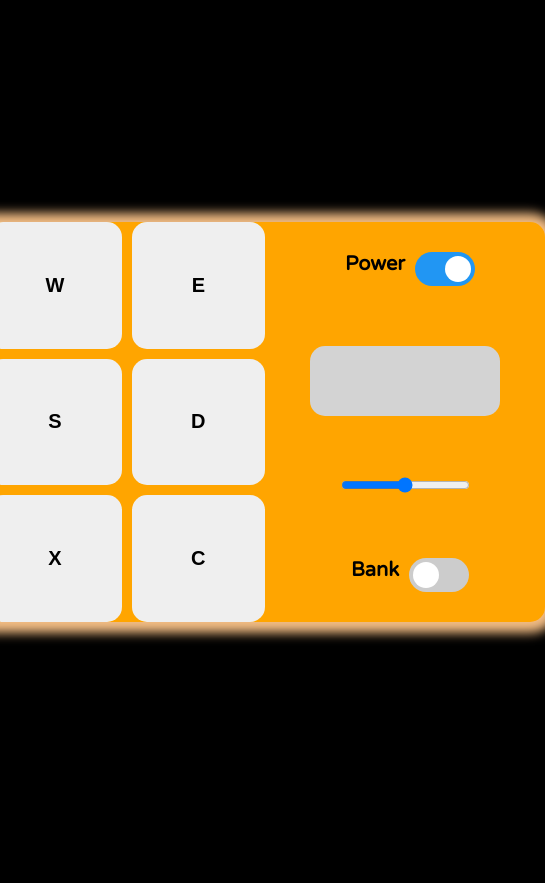
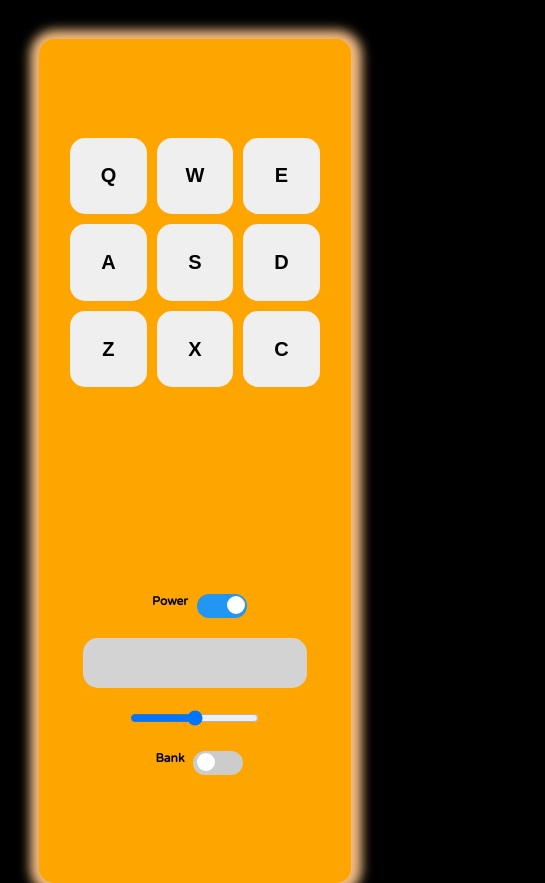
Before and after one commit to AnisLcool/Beat-Machine, a React (Create React App) app: page / in a window 390 px wide. Shown: the whole page, 545 px wide, since content can reach past the window. Before the commit the page ends 844 px from the top, so only its background shows below. Built offline with nearby package versions, Linux system fonts and the light colour scheme.

Commit message:
added media query

```diff
--- a/src/components/Buttons/Buttons.css
+++ b/src/components/Buttons/Buttons.css
@@ -7,3 +7,12 @@
     grid-template-rows: 1fr 1fr 1fr;
     gap: 10px;
 }
+
+@media(max-width: 700px){
+    .Buttons-container{
+        width: 80%;
+        height: 250px;
+        font-size: 18px;
+        /* border: 1px solid green; */
+    }
+}
--- a/src/components/Settings/Settings.css
+++ b/src/components/Settings/Settings.css
@@ -93,3 +93,50 @@
   .slider.round:before {
     border-radius: 50%;
   }
+
+  @media(max-width: 700px){
+    .Settings{
+      width: 90%;
+      display: flex;
+      flex-direction: column;
+      align-items: center;
+      justify-content: space-around;
+      /* border: 1px solid red; */
+      min-height: 200px;
+  }
+
+  .Power > span, .Bank > span{
+    font-size: 12px;
+    font-weight: 700;
+    display: inline-block;
+    margin:0 9px;
+    /* border: 2px solid black; */
+}
+
+.Sound-desc{
+  width:80%;
+  height:50px;
+  border-radius: 15px;
+  background-color: lightgray;
+  display: flex;
+  justify-content: center;
+  align-items: center;
+}
+
+.switch {
+  width: 50px;
+  height: 24px;
+}
+
+.slider:before {
+  position: absolute;
+  content: "";
+  height: 18px;
+  width: 18px;
+  left: 4px;
+  bottom: 4px;
+  background-color: white;
+  -webkit-transition: .4s;
+  transition: .4s;
+}
+  }
--- a/src/containers/Pad/Pad.css
+++ b/src/containers/Pad/Pad.css
@@ -14,3 +14,17 @@
     display: flex;
 
 }
+
+@media(max-width: 760px){
+    .Pad{
+        width: 80%;
+        margin:1%;
+        flex-direction: column;
+        align-items: center;
+        justify-content: space-around;
+        /* min-height: 500px; */
+        min-height: 100vh;
+        margin: 10% 0;
+
+    }
+}
```
